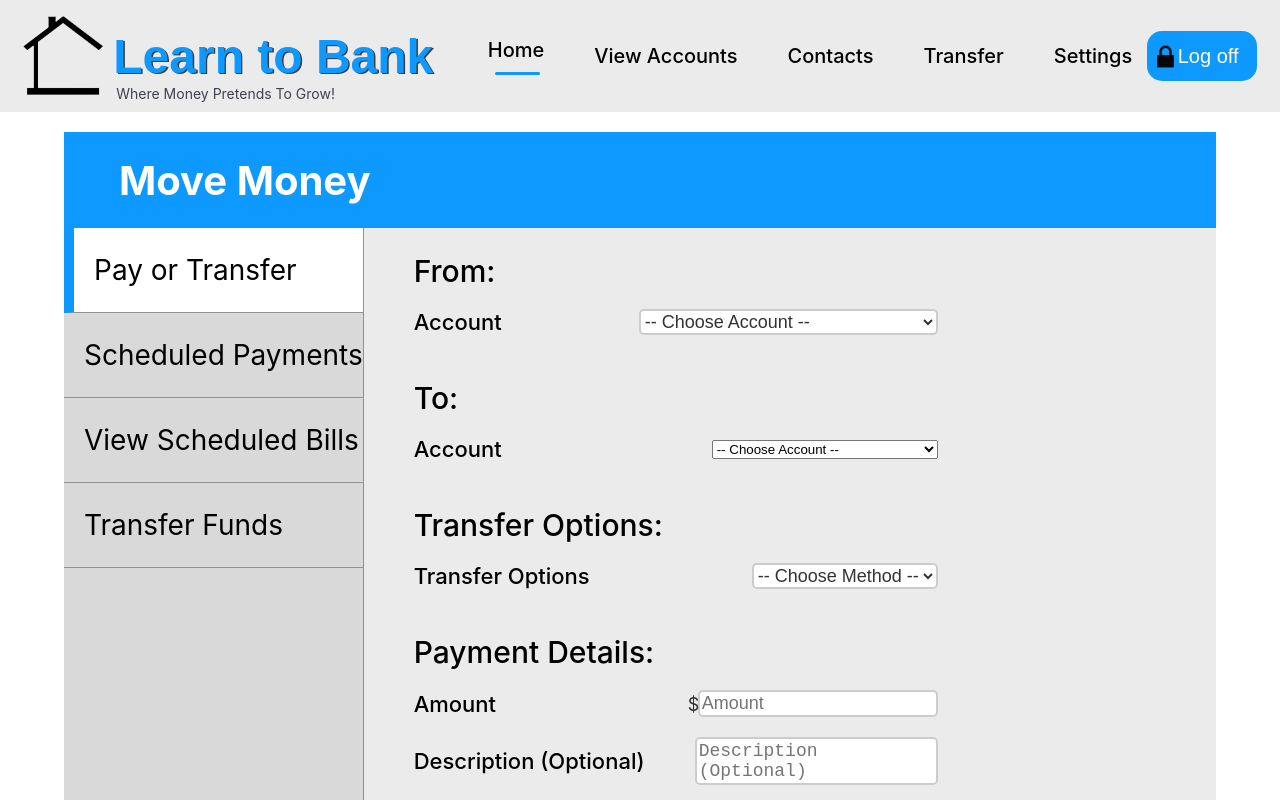
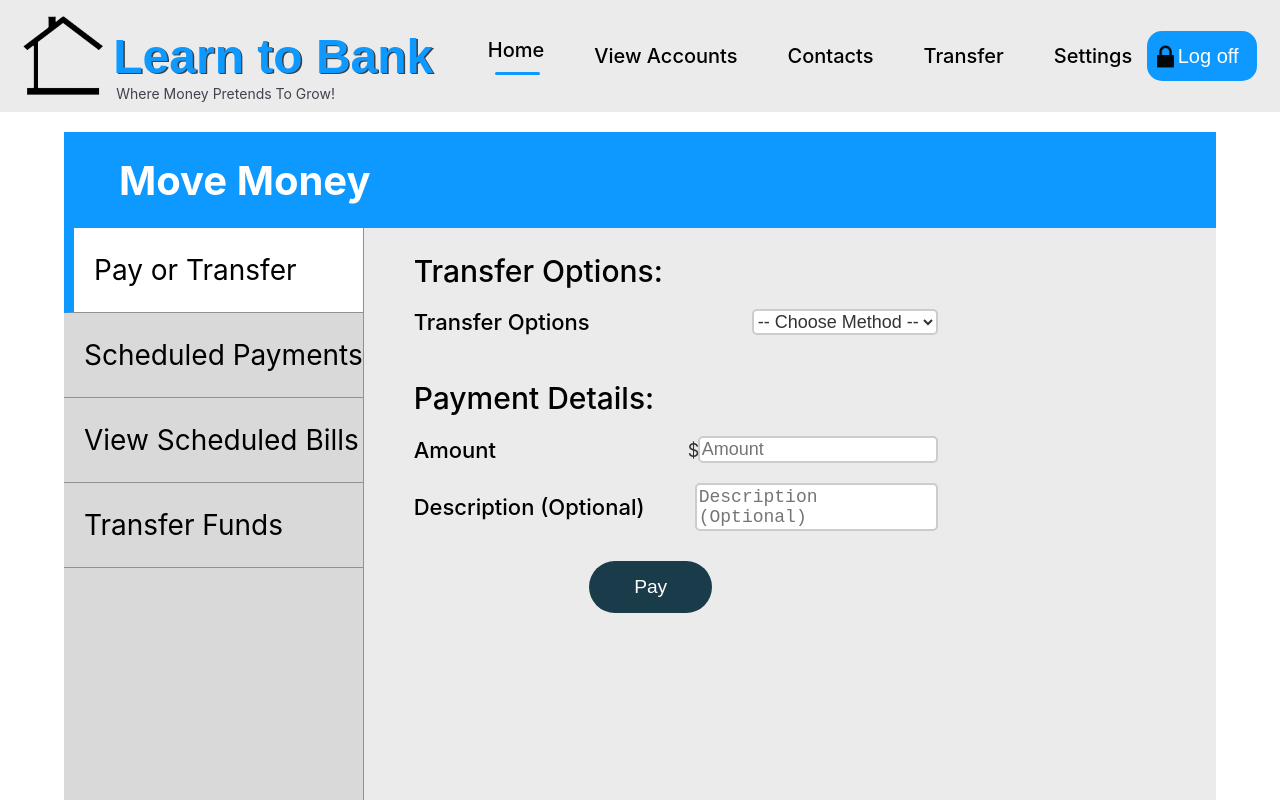
Before and after one commit to SahilUnimelb/FinTech-FLAMES, a React (Create React App) app in the folder FrontEnd/: page /transfer in a window 1280 px wide. Shown: the top 800 px of the page. Built offline with nearby package versions, Linux system fonts and the light colour scheme.

Commit message:
#2 Transfers now use tokens

```diff
--- a/FrontEnd/src/Components/Transfer.jsx
+++ b/FrontEnd/src/Components/Transfer.jsx
@@ -45,16 +45,11 @@ export default function Transfer() {
 
     if (active === 'transfer') {
         handleInternalTransfer();
-
     } else if (active === 'pay' && formData.transferMethod === "Bank Transfer") {
         handleBankTransfer();
     } else if (active === 'pay' && formData.transferMethod === "PayID") {
         handlePayIdTransfer();
     }
-    console.log("FROM: ", formData.senderAccount);
-    console.log("TO: ", formData.receiverAccount);
-    console.log(formData)
-    console.log(active);
     setIsSubmitted(true);
   };
 
@@ -86,8 +81,6 @@ export default function Transfer() {
   const handleBankTransfer = async () => {
     try{
         const response = await axios.post('http://localhost:5000/api/accounts/transfer', {
-            fromAccNo: accountData.accNo,
-            fromBsb: accountData.bsb,
             toAccNo: formData.accountNumber,
             toBsb: formData.bsb,
             amount: formData.amount,
@@ -95,7 +88,8 @@ export default function Transfer() {
             name: formData.name
           }, {
             headers: {
-                'Content-Type': 'application/json'
+                'Content-Type': 'application/json',
+                Authorization: `Bearer ${token}`
             }
           });
 
@@ -113,13 +107,13 @@ export default function Transfer() {
   const handlePayIdTransfer = async () => {
     try{
         const response = await axios.post('http://localhost:5000/api/accounts/payIdTransfer', {
-            fromPhoneNo: accountData.phoneNo,
             toPhoneNo: formData.phoneNumber,
             amount: formData.amount,
             description: formData.description
         }, {
             headers: {
-                'Content-Type': 'application/json'
+                'Content-Type': 'application/json',
+                Authorization: `Bearer ${token}`
             }
         });
 
@@ -180,39 +174,6 @@ export default function Transfer() {
                     <>
                         <form onSubmit={handleSubmit}>
                             {flag && <p>{message}</p>}
-                            <p className='transfer-section-content-header'>From:</p>
-                            <span>
-                                <label htmlFor='fromAccountType' className='transfer-section-content-sub-header'>Account</label>
-                                <select
-                                    id='fromAccountType'
-                                    name='fromAccountType'
-                                    value={formData.fromAccountType}
-                                    onChange={handleChange}
-                                    className='sender-account-select'
-                                    required
-                                >
-                                    <option value="">-- Choose Account --</option>
-                                    <option value="transaction">Transaction Account: {accountData ? "$" + accountData.transAccDetails.balance : 'Null Balance'}</option>
-                                    <option value="savings">Savings Account: {accountData ? "$" + accountData.savingAccDetails.balance : 'Null Balance'}</option>
-                                </select>
-                            </span>
-
-                            <p className='transfer-section-content-header'>To:</p>
-                            <span>
-                                <label htmlFor='toAccountType' className='transfer-section-content-sub-header'>Account</label>
-                                <select
-                                    id='toAccountType'
-                                    name='toAccountType'
-                                    value={formData.toAccountType}
-                                    onChange={handleChange}
-                                    className='receiver-account-select'
-                                    required
-                                >
-                                    <option value="">-- Choose Account --</option>
-                                    <option value="transaction">Transaction Account: {accountData ? "$" + accountData.transAccDetails.balance : 'Null Balance'}</option>
-                                    <option value="savings">Savings Account: {accountData ? "$" + accountData.savingAccDetails.balance : 'Null Balance'}</option>
-                                </select>
-                            </span>
 
                             <p className='transfer-section-content-header'>Transfer Options:</p>
                             <span>
```
Also changed, not shown: 2 other files (tests, documents, lock files or other folders).
